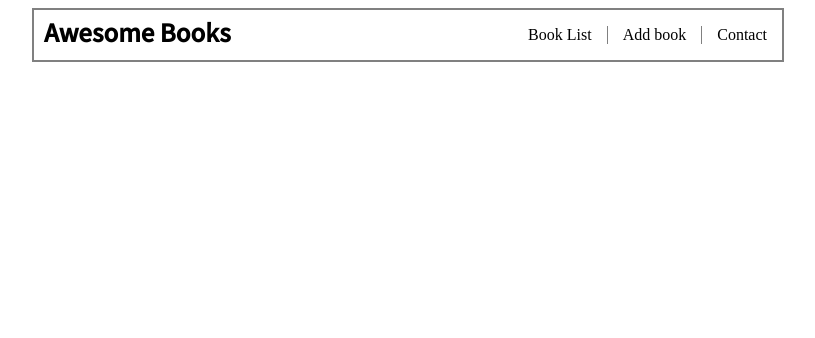
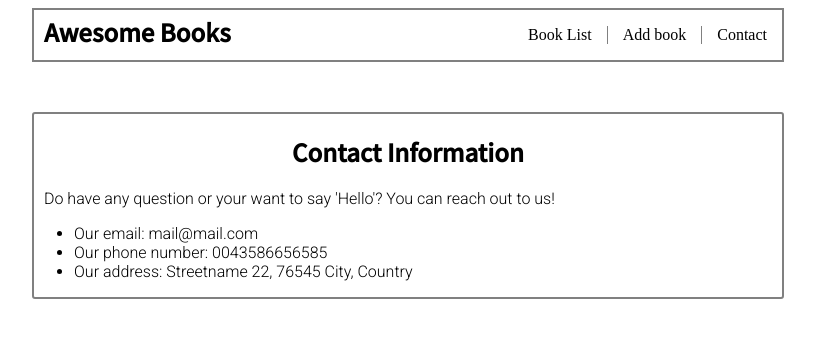
Before and after one commit to AdfPizarro/awesome_books, a website: page index.html in a window 1280 px wide. Both pictures are taken after a click on the item "Contact". Shown: the whole page, without its empty margins (232-1047 px from the left). Drawn offline with Linux system fonts and the light colour scheme; a web font is replaced by a local one.

Commit message:
Create contact form in dom.js and add style to the style.css

```diff
--- a/dom.js
+++ b/dom.js
@@ -35,19 +35,20 @@ class Dom { // eslint-disable-line no-unused-vars
     }
   }
 
-  show(section){
+  show(section) {
     this.container.innerHTML = '';
     switch (section) {
-      case "navAdd":
-        this.drawForm()
+      case 'navAdd':
+        this.drawForm();
+        break;
+      case 'navContact':
+        this.drawContact();
         break;
       default:
-
     }
-
   }
 
-  drawForm(){
+  drawForm() {
     const div = document.createElement('div');
     const form = document.createElement('form');
     const formDiv = document.createElement('formDiv');
@@ -74,9 +75,37 @@ class Dom { // eslint-disable-line no-unused-vars
     div.append(form);
 
     this.container.append(div);
-
   }
 
+  drawContact(){
+    let div = document.createElement("div");
+    div.id = "Contact-info";
 
+    let h2 = document.createElement("h2");
+    h2.textContent = "Contact Information";
+    div.appendChild(h2);
 
+    let p = document.createElement("p");
+    p.textContent = "Do have any question or your want to say 'Hello'? \n You can reach out to us!";
+
+    let ul = document.createElement('ul')
+    ul.id = "contactInformation";
+
+    let li1 = document.createElement("li");
+    li1.textContent = "Our email: mail@mail.com";
+    ul.appendChild(li1)
+
+    let li2 = document.createElement("li");
+    li2.textContent = "Our phone number: 0043586656585";
+    ul.appendChild(li2);
+
+    let li3 = document.createElement("li");
+    li3.textContent = "Our address: Streetname 22, 76545 City, Country";
+    ul.appendChild(li3);
+
+    div.appendChild(p);
+    div.appendChild(ul);
+
+    this.container.append(div);
+  }
 }
--- a/style.css
+++ b/style.css
@@ -4,10 +4,6 @@ a {
 
 h3 {
   margin: 0;
-}
-
-ul {
-  list-style-type: none;
 }
 
 .nav {
@@ -20,6 +16,7 @@ ul {
 
 .navList{
   display: flex;
+  list-style-type: none;
 }
 
 #navAdd{
@@ -36,8 +33,6 @@ ul {
 .title > h1{
   margin: 0 10px;
   line-height: 44px;
-
-
 }
 
 .navList > li{
@@ -59,7 +54,7 @@ input[type=text] {
   margin: auto;
 }
 
-form {
+form, #Contact-info > h2 {
   text-align: center;
 }
 
@@ -124,3 +119,32 @@ span {
   border-radius: 4px;
   cursor: pointer;
 }
+
+#Contact-info{
+  margin: 50px 20vw;
+  border: 2px solid gray;
+  border-radius: 3px;
+}
+
+#Contact-info > p {
+  margin-left: 10px;
+  font-family: 'Roboto', sans-serif;
+}
+
+#Contact-info > h2 {
+  font-family: 'Noto Sans TC', sans-serif;
+}
+
+#Contact-info > ul {
+  font-family: 'Roboto', sans-serif;
+}
+
+.formdiv{
+  display: flex;
+  flex-direction: column;
+  max-width: 50%;
+  margin: auto;
+}
+#bookTitle{
+  margin-bottom: 5px;
+}
```
